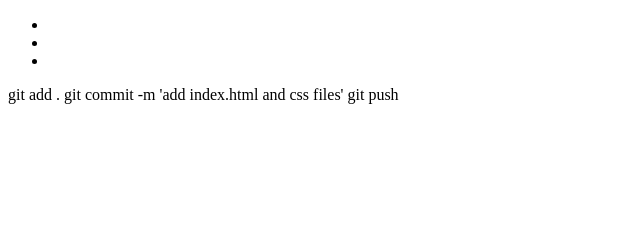
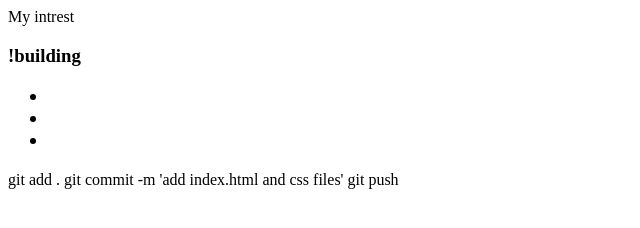
Before and after one commit to Drmalik22/Drmalik22.github.io, a plain HTML site: page index.html in a window 1280 px wide. Shown: the whole page, without its empty margins (0-640 px from the left). Drawn offline with Linux system fonts and the light colour scheme.

Commit message:
add index.html and css files

```diff
--- a/index.html
+++ b/index.html
@@ -1,28 +1,30 @@
 <!DOCTYPE HTML>
 <html>
-    <head>
-        <title>malik's vanilla website</title>
-    </head>
-
-    <body>
-        <nav
-        <main>
+     <head>
+         <title>malik's vanilla website</title>
+          </head>
+      </head> My intrest
+       <body>
+           <nav>
+            <main>
 <!--sidebar section-->
-           <div>
-            <!--intrest section
-                <div> <h3>
+           <div> <h3
+            <!--eating-->
+                <h3>        <div> <food>
 
                 </div>
                 <!--sidebar section-->
+                <section--></section-->
+                !building
            <p> </p>
                                   <ul>
                                  <li>
                                <li>
                           <li>
                     </div>
-             </main>
-           <div>
-
+             </main><div>            <h2>
+</h2>
+            </h2>           </div>
       </body>
 </html>
 git add .
```
